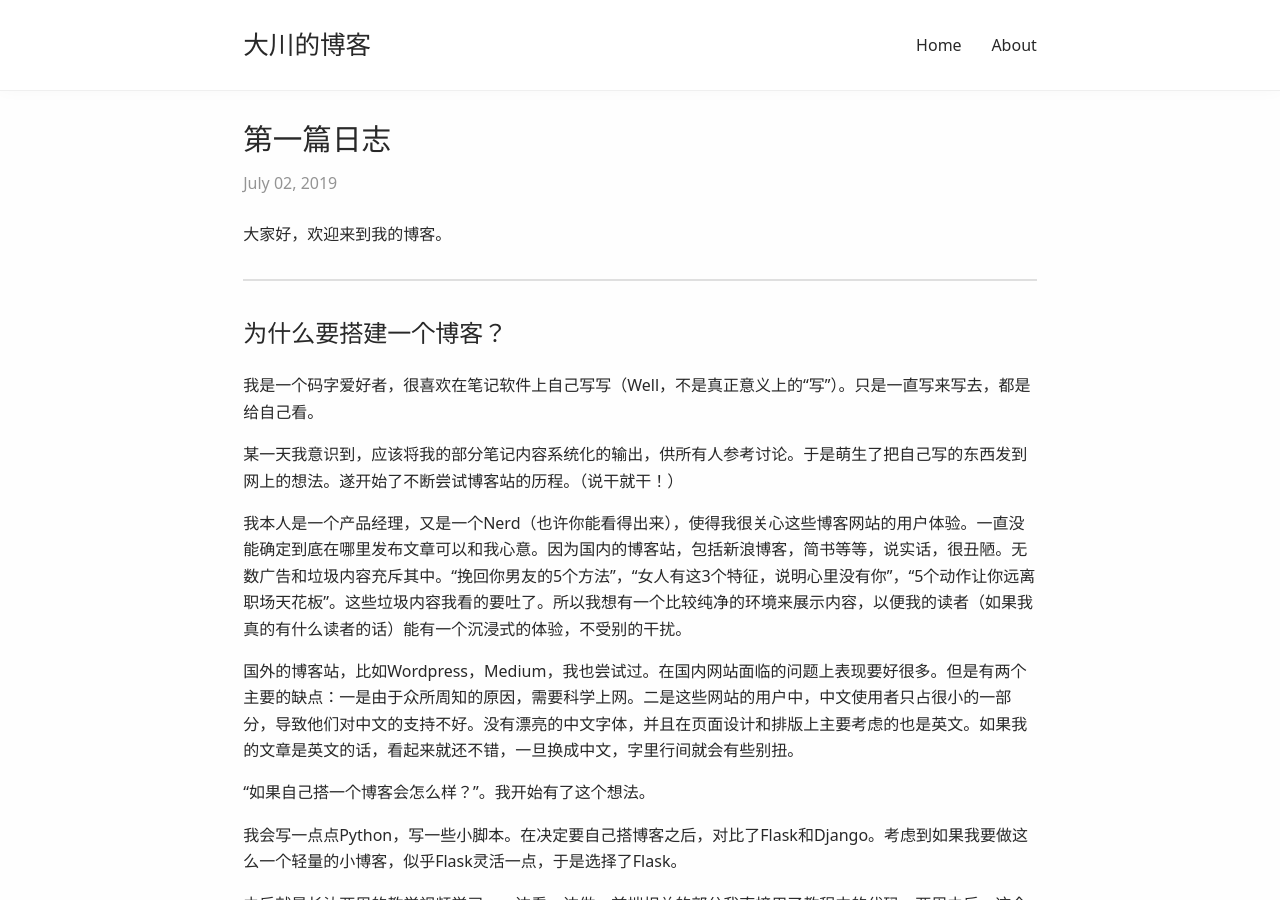
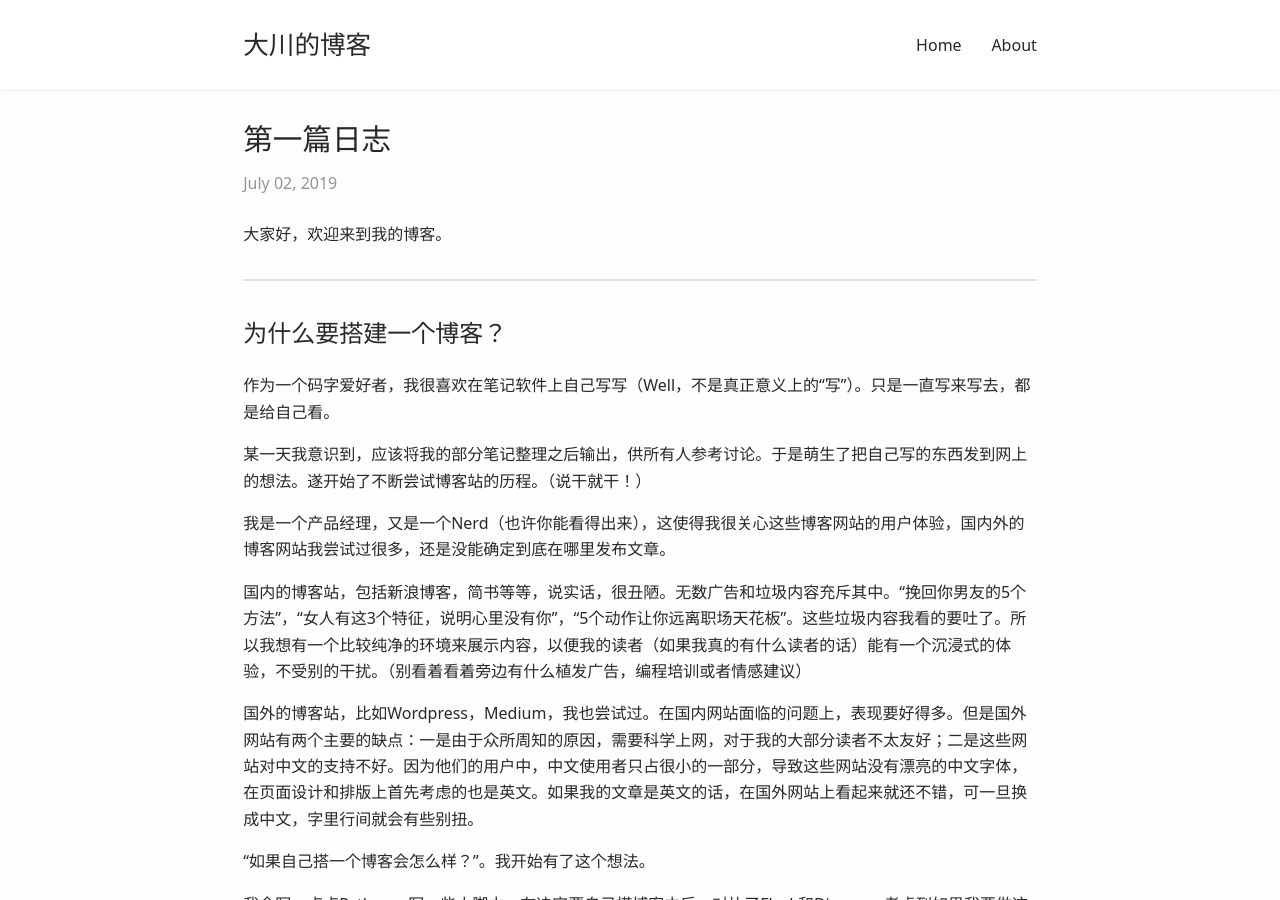
Before and after one commit to lich0611/lich0611.github.io, a Jekyll site: the page built from _posts/2019-07-03-01-0001.markdown, in a window 1280 px wide and 900 px high. Built offline with Jekyll 4.4.1, drawn with Linux system fonts in a browser that asks for light colours.

Commit message:
edit post

```diff
--- a/_posts/2019-07-03-01-0001.markdown
+++ b/_posts/2019-07-03-01-0001.markdown
@@ -10,13 +10,15 @@ categories: jekyll update
 ---
 ## 为什么要搭建一个博客？
 
-我是一个码字爱好者，很喜欢在笔记软件上自己写写（Well，不是真正意义上的“写”）。只是一直写来写去，都是给自己看。
+作为一个码字爱好者，我很喜欢在笔记软件上自己写写（Well，不是真正意义上的“写”）。只是一直写来写去，都是给自己看。
 
-某一天我意识到，应该将我的部分笔记内容系统化的输出，供所有人参考讨论。于是萌生了把自己写的东西发到网上的想法。遂开始了不断尝试博客站的历程。（说干就干！）
+某一天我意识到，应该将我的部分笔记整理之后输出，供所有人参考讨论。于是萌生了把自己写的东西发到网上的想法。遂开始了不断尝试博客站的历程。（说干就干！）
 
-我本人是一个产品经理，又是一个Nerd（也许你能看得出来），使得我很关心这些博客网站的用户体验。一直没能确定到底在哪里发布文章可以和我心意。因为国内的博客站，包括新浪博客，简书等等，说实话，很丑陋。无数广告和垃圾内容充斥其中。“挽回你男友的5个方法”，“女人有这3个特征，说明心里没有你”，“5个动作让你远离职场天花板”。这些垃圾内容我看的要吐了。所以我想有一个比较纯净的环境来展示内容，以便我的读者（如果我真的有什么读者的话）能有一个沉浸式的体验，不受别的干扰。
+我是一个产品经理，又是一个Nerd（也许你能看得出来），这使得我很关心这些博客网站的用户体验，国内外的博客网站我尝试过很多，还是没能确定到底在哪里发布文章。
 
-国外的博客站，比如Wordpress，Medium，我也尝试过。在国内网站面临的问题上表现要好很多。但是有两个主要的缺点：一是由于众所周知的原因，需要科学上网。二是这些网站的用户中，中文使用者只占很小的一部分，导致他们对中文的支持不好。没有漂亮的中文字体，并且在页面设计和排版上主要考虑的也是英文。如果我的文章是英文的话，看起来就还不错，一旦换成中文，字里行间就会有些别扭。
+国内的博客站，包括新浪博客，简书等等，说实话，很丑陋。无数广告和垃圾内容充斥其中。“挽回你男友的5个方法”，“女人有这3个特征，说明心里没有你”，“5个动作让你远离职场天花板”。这些垃圾内容我看的要吐了。所以我想有一个比较纯净的环境来展示内容，以便我的读者（如果我真的有什么读者的话）能有一个沉浸式的体验，不受别的干扰。（别看着看着旁边有什么植发广告，编程培训或者情感建议）
+
+国外的博客站，比如Wordpress，Medium，我也尝试过。在国内网站面临的问题上，表现要好得多。但是国外网站有两个主要的缺点：一是由于众所周知的原因，需要科学上网，对于我的大部分读者不太友好；二是这些网站对中文的支持不好。因为他们的用户中，中文使用者只占很小的一部分，导致这些网站没有漂亮的中文字体，在页面设计和排版上首先考虑的也是英文。如果我的文章是英文的话，在国外网站上看起来就还不错，可一旦换成中文，字里行间就会有些别扭。
 
 “如果自己搭一个博客会怎么样？”。我开始有了这个想法。
 
```
